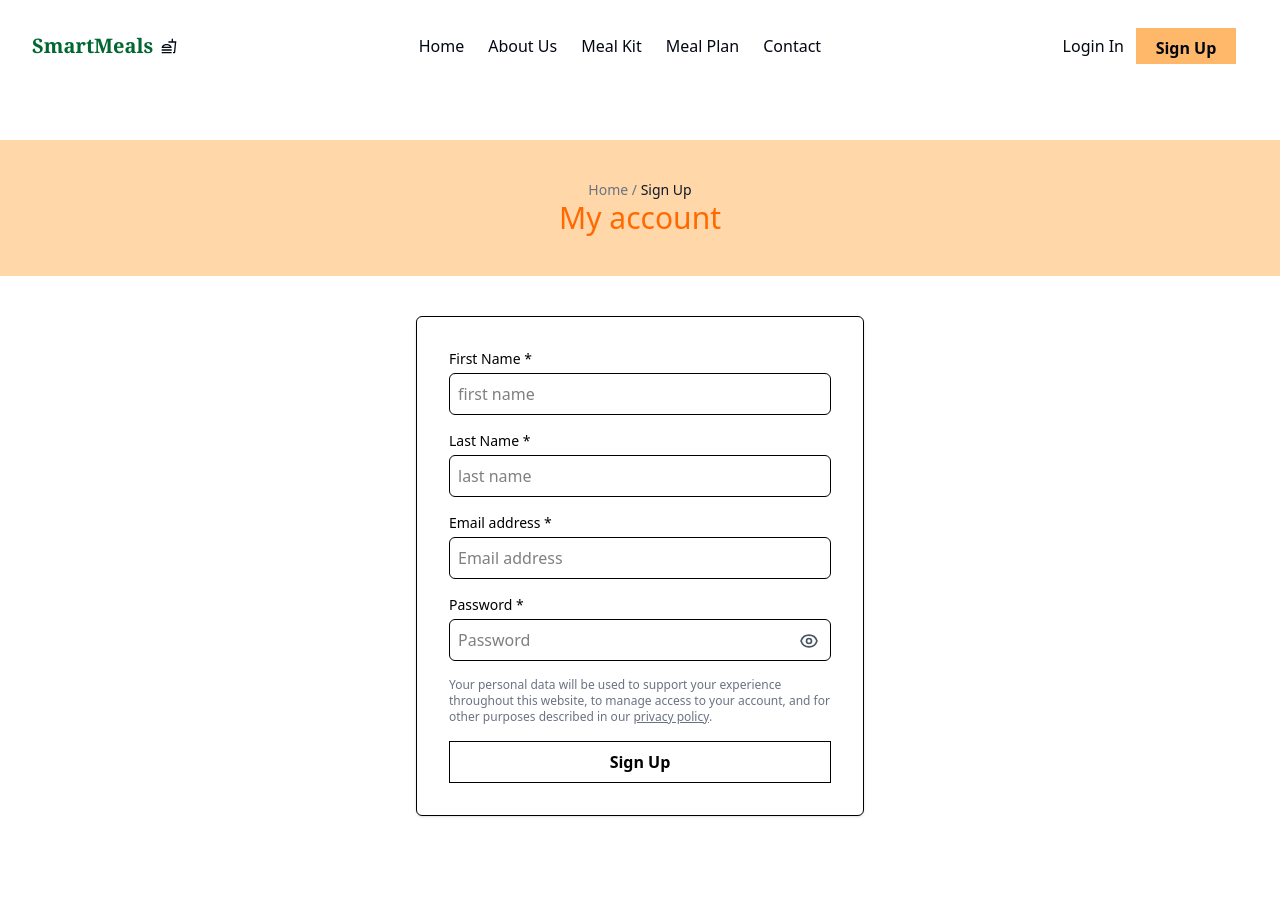
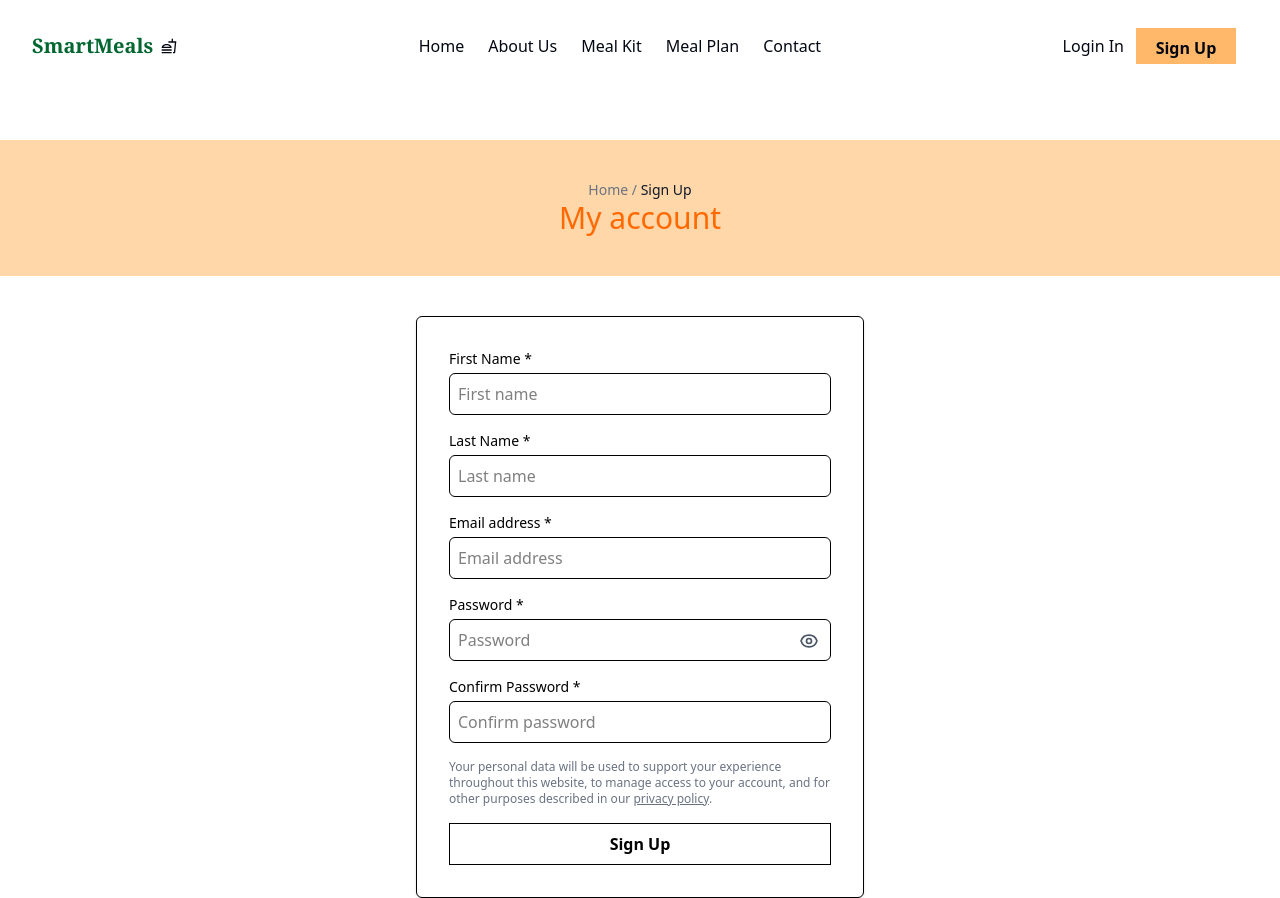
Before and after one commit to Smart-Mealz/Smart-Meals-Frontend, a React (Vite) app: page /sign-up in a window 1280 px wide. Built offline with nearby package versions, Linux system fonts and the light colour scheme.

Commit message:
finished verify page

```diff
--- a/package.json
+++ b/package.json
@@ -14,8 +14,10 @@
     "axios": "^1.9.0",
     "react": "^19.0.0",
     "react-dom": "^19.0.0",
+    "react-hot-toast": "^2.5.2",
     "react-icons": "^5.5.0",
     "react-router": "^7.5.1",
+    "react-router-dom": "^7.5.2",
     "tailwindcss": "^4.1.3"
   },
   "devDependencies": {
--- a/src/App.jsx
+++ b/src/App.jsx
@@ -8,11 +8,14 @@ import AllMeals from "./pages/AllMeals";
 import ContactUs from "./pages/ContactUs";
 import SignUp from "./pages/SignUp";
 import Login from "./pages/Login";
+import { Toaster } from "react-hot-toast";
+import VerifyEmail from "./pages/VerifyEmail";
 
 
 function App() {
   return (
     <>
+      <Toaster position="top-center" reverseOrder={false} />
       <BrowserRouter>
         <Routes>
           <Route path="/" element={<Home />} />
@@ -23,6 +26,7 @@ function App() {
           <Route path="/contact" element={<ContactUs />} />
           <Route path="/sign-up" element={<SignUp />} />
           <Route path="/login" element={<Login/>} />
+          <Route path="/verify-email" element={<VerifyEmail />} />
         </Routes>
       </BrowserRouter>
     </>
--- a/src/api/api.js
+++ b/src/api/api.js
@@ -3,7 +3,7 @@ import axios from 'axios'
 
 // Create an Axios instance
 const api = axios.create({
-  baseURL: 'https://smart-meals-backend.onrender.com/api/v1/', // TODO: Update this
+  baseURL: 'https://smart-meals-backend.onrender.com/api/v1', // TODO: Update this
   timeout: 10000, // 10 seconds timeout
   headers: {
     'Content-Type': 'application/json',
--- a/src/pages/Login.jsx
+++ b/src/pages/Login.jsx
@@ -1,33 +1,50 @@
 import React, { useState } from 'react'
-import { Link, useNavigate } from 'react-router'
+import { Link, useNavigate } from 'react-router-dom'
 import Header from '../components/Header'
 import api from '../api/api'
+import { toast } from 'react-hot-toast'
 
 const Login = () => {
   const navigate = useNavigate()
 
-  const [email, setEmail] = useState('')
-  const [password, setPassword] = useState('')
+  const [formData, setFormData] = useState({
+    email: '',
+    password: ''
+  })
+  const [loading, setLoading] = useState(false)
   const [error, setError] = useState('')
-  const [loading, setLoading] = useState(false)
 
-  // inside handleSubmit
+  const handleChange = (e) => {
+    const { name, value } = e.target
+    setFormData((prev) => ({ ...prev, [name]: value }))
+  }
+
   const handleSubmit = async (e) => {
     e.preventDefault()
     setError('')
     setLoading(true)
 
     try {
-      const response = await api.post('/auth/login', { email, password })
+      const response = await api.post('/users/login', formData)
 
-      // Save token
-      localStorage.setItem('token', response.data.token)
+      if (response.status === 200) {
+        const { accessToken, user, message } = response.data
 
-      // Redirect after login
-      navigate('/dashboard')
+        // Save token (optional: you could use sessionStorage instead if you want it temporary)
+        localStorage.setItem('token', accessToken)
+        localStorage.setItem('user', JSON.stringify(user))
+
+        toast.success(message || 'Login successful!')
+        setTimeout(() => {
+          navigate('/meals')
+        }, 1500)
+      } else {
+        toast.error('Login failed. Please try again.')
+      }
     } catch (err) {
       console.error(err)
-      setError(err.response?.data?.message || 'Invalid login credentials')
+      toast.error(err.response?.data?.message || 'Something went wrong.')
+      setError(err.response?.data?.message || 'Something went wrong.')
     } finally {
       setLoading(false)
     }
@@ -38,7 +55,7 @@ const Login = () => {
       <Header />
 
       <div className="min-h-screen bg-gray-50">
-        {/* Hero / Breadcrumb */}
+        {/* Hero */}
         <div className="bg-gray-100 py-8">
           <div className="max-w-3xl mx-auto px-4">
             <nav className="text-sm text-gray-600 mb-2">
@@ -49,17 +66,15 @@ const Login = () => {
           </div>
         </div>
 
-        {/* Login Card */}
+        {/* Login Form */}
         <div className="max-w-md mx-auto px-4 py-12">
           <div className="bg-white border border-gray-200 rounded-lg shadow p-8">
-            <h2 className="text-center text-xl font-semibold mb-6">Login</h2>
-
-            {/* Error message */}
             {error && (
               <div className="mb-4 text-sm text-red-600 bg-red-100 p-2 rounded">
                 {error}
               </div>
             )}
+            <h2 className="text-center text-xl font-semibold mb-6">Login</h2>
 
             <form className="space-y-5" onSubmit={handleSubmit}>
               {/* Email */}
@@ -69,9 +84,10 @@ const Login = () => {
                 </label>
                 <input
                   id="email"
+                  name="email"
                   type="email"
-                  value={email}
-                  onChange={(e) => setEmail(e.target.value)}
+                  value={formData.email}
+                  onChange={handleChange}
                   required
                   className="w-full px-3 py-2 border border-gray-300 rounded-md focus:outline-none focus:ring-2 focus:ring-blue-500"
                   placeholder="you@example.com"
@@ -85,9 +101,10 @@ const Login = () => {
                 </label>
                 <input
                   id="password"
+                  name="password"
                   type="password"
-                  value={password}
-                  onChange={(e) => setPassword(e.target.value)}
+                  value={formData.password}
+                  onChange={handleChange}
                   required
                   className="w-full px-3 py-2 border border-gray-300 rounded-md focus:outline-none focus:ring-2 focus:ring-blue-500"
                   placeholder="••••••••"
@@ -101,7 +118,7 @@ const Login = () => {
                 </Link>
               </div>
 
-              {/* Submit */}
+              {/* Submit Button */}
               <button
                 type="submit"
                 disabled={loading}
--- a/src/pages/SignUp.jsx
+++ b/src/pages/SignUp.jsx
@@ -1,76 +1,177 @@
-import React from 'react'
+import React, { useState } from 'react'
+import { useNavigate } from 'react-router'
 import Header from '../components/Header'
+import api from '../api/api'
+import { toast } from 'react-hot-toast'
 
 const SignUp = () => {
+  const navigate = useNavigate()
+
+  const [formData, setFormData] = useState({
+    firstname: '',
+    lastname: '',
+    email: '',
+    password: '',
+    confirmPassword: ''
+  })
+
+  const [showPassword, setShowPassword] = useState(false)
+  const [error, setError] = useState('')
+  const [loading, setLoading] = useState(false)
+
+  const handleChange = (e) => {
+    const { name, value } = e.target
+    setFormData((prev) => ({ ...prev, [name]: value }))
+  }
+
+  const handleSubmit = async (e) => {
+    e.preventDefault()
+    setError('')
+    setLoading(true)
+
+    try {
+      const response = await api.post('/users/register', formData)
+
+      if (response.status === 201) {
+        toast.success('Account created successfully!')
+        setTimeout(() => {
+          navigate('/login')
+        }, 1500)
+      } else {
+        toast.error('Registration failed. Please try again.')
+      }
+    } catch (err) {
+      console.error(err)
+      toast.error(err.response?.data?.message || 'Something went wrong. Please try again.')
+      setError(err.response?.data?.message || 'Something went wrong. Please try again.')
+    } finally {
+      setLoading(false)
+    }
+  }
+
   return (
     <>
       <Header />
       <div className="min-h-screen bg-white flex flex-col items-center pt-12">
-        <div className="w-full text-center bg-orange-200 py-10 ">
-          <p className="text-sm text-gray-500">Home / <span className="text-gray-900">Sign Up</span></p>
+        {/* Breadcrumb */}
+        <div className="w-full text-center bg-orange-200 py-10">
+          <p className="text-sm text-gray-500">
+            Home / <span className="text-gray-900">Sign Up</span>
+          </p>
           <h1 className="text-3xl text-orange-500 font-medium">My account</h1>
         </div>
 
+        {/* Form Card */}
         <div className="bg-white border rounded-md shadow-sm mt-10 w-full max-w-md p-8">
-          {/* Form Section */}
-          <form className="space-y-4">
+          {error && (
+            <div className="mb-4 text-sm text-red-600 bg-red-100 p-2 rounded">
+              {error}
+            </div>
+          )}
+          <form className="space-y-4" onSubmit={handleSubmit}>
+            {/* First Name */}
             <div>
               <label className="block text-sm font-medium mb-1">First Name *</label>
               <input
+                name="firstname"
                 type="text"
+                value={formData.firstname}
+                onChange={handleChange}
+                required
                 className="w-full border rounded-md p-2"
-                placeholder="first name"
+                placeholder="First name"
               />
             </div>
 
+            {/* Last Name */}
             <div>
               <label className="block text-sm font-medium mb-1">Last Name *</label>
               <input
+                name="lastname"
                 type="text"
+                value={formData.lastname}
+                onChange={handleChange}
+                required
                 className="w-full border rounded-md p-2"
-                placeholder="last name"
+                placeholder="Last name"
               />
             </div>
 
-
+            {/* Email */}
             <div>
               <label className="block text-sm font-medium mb-1">Email address *</label>
               <input
+                name="email"
                 type="email"
+                value={formData.email}
+                onChange={handleChange}
+                required
                 className="w-full border rounded-md p-2"
                 placeholder="Email address"
               />
             </div>
 
+            {/* Password */}
             <div className="relative">
               <label className="block text-sm font-medium mb-1">Password *</label>
               <input
-                type='password'
+                name="password"
+                type={showPassword ? 'text' : 'password'}
+                value={formData.password}
+                onChange={handleChange}
+                required
                 className="w-full border rounded-md p-2 pr-10"
                 placeholder="Password"
               />
               <span
-
                 className="absolute right-3 top-9 cursor-pointer"
+                onClick={() => setShowPassword((prev) => !prev)}
               >
-                {/* Eye icon */}
+                {/* Eye icon toggle */}
+                {showPassword ? (
+                  <svg xmlns="http://www.w3.org/2000/svg" fill="none" viewBox="0 0 24 24" stroke="currentColor" className="w-5 h-5 text-gray-600">
+                    <path strokeLinecap="round" strokeLinejoin="round" strokeWidth={2}
+                      d="M13.875 18.825A10.05 10.05 0 0112 19c-4.477 0-8.268-2.943-9.542-7a9.953 9.953 0 011.357-2.572M9.88 9.88a3 3 0 104.24 4.24M3 3l18 18" />
+                  </svg>
+                ) : (
                   <svg xmlns="http://www.w3.org/2000/svg" fill="none" viewBox="0 0 24 24" stroke="currentColor" className="w-5 h-5 text-gray-600">
                     <path strokeLinecap="round" strokeLinejoin="round" strokeWidth={2}
                       d="M15 12a3 3 0 11-6 0 3 3 0 016 0z" />
                     <path strokeLinecap="round" strokeLinejoin="round" strokeWidth={2}
                       d="M2.458 12C3.732 7.943 7.523 5 12 5c4.478 0 8.268 2.943 9.542 7-1.274 4.057-5.064 7-9.542 7-4.477 0-8.268-2.943-9.542-7z" />
                   </svg>
+                )}
               </span>
             </div>
 
+            {/* Confirm Password */}
+            <div className="relative">
+              <label className="block text-sm font-medium mb-1">Confirm Password *</label>
+              <input
+                name="confirmPassword"
+                type={showPassword ? 'text' : 'password'}
+                value={formData.confirmPassword}
+                onChange={handleChange}
+                required
+                className="w-full border rounded-md p-2 pr-10"
+                placeholder="Confirm password"
+              />
+            </div>
+
+            {/* Privacy Note */}
             <p className="text-xs text-gray-500">
               Your personal data will be used to support your experience throughout this website,
               to manage access to your account, and for other purposes described in our{' '}
               <a href="#" className="underline">privacy policy</a>.
             </p>
 
-            <button type="submit" className="w-full border border-black py-2 text-black font-semibold">
-              Sign Up
+            {/* Submit Button */}
+            <button
+              type="submit"
+              disabled={loading}
+              className="w-full border border-black py-2 text-black font-semibold disabled:opacity-50"
+            >
+              {loading ? 'Signing up...' : 'Sign Up'}
             </button>
           </form>
         </div>
--- /dev/null
+++ b/src/pages/VerifyEmail.jsx
@@ -0,0 +1,73 @@
+import React, { useEffect, useState } from 'react'
+import { useLocation, useNavigate } from 'react-router-dom'
+import api from '../api/api'
+import { toast } from 'react-hot-toast'
+
+const VerifyEmail = () => {
+  const [loading, setLoading] = useState(true)
+  const [error, setError] = useState('')
+  const navigate = useNavigate()
+  const location = useLocation()
+
+  // Extract the token from the URL query string
+  const getQueryParams = () => {
+    const params = new URLSearchParams(location.search)
+    return params.get('token')
+  }
+
+  useEffect(() => {
+    const token = getQueryParams()
+    if (token) {
+      verifyEmail(token)
+    } else {
+      setError('No verification token found in the URL.')
+      setLoading(false)
+    }
+  }, [location])
+
+  // Send the token to the backend API for verification
+  const verifyEmail = async (token) => {
+    try {
+      const response = await api.get(`/users/verify-email?token=${token}`)
+
+      if (response.status === 200) {
+        toast.success('Email verified successfully! You can now log in.')
+        setTimeout(() => {
+          navigate('/login')  // Redirect to login after success
+        }, 1500)
+      } else {
+        setError('Verification failed. Please try again.')
+      }
+    } catch (err) {
+      console.error(err)
+      setError('An error occurred while verifying your email. Please try again.')
+    } finally {
+      setLoading(false)
+    }
+  }
+
+  return (
+    <div className="min-h-screen bg-gray-50 flex items-center justify-center py-10">
+      <div className="max-w-md w-full bg-white border border-gray-200 rounded-lg shadow-lg p-8">
+        <h2 className="text-2xl font-semibold text-center mb-6">Verify Your Email</h2>
+
+        {loading && <p className="text-center text-blue-600">Verifying...</p>}
+
+        {error && (
+          <div className="mb-4 text-center text-red-600 bg-red-100 p-3 rounded">
+            {error}
+          </div>
+        )}
+
+        {!loading && !error && (
+          <div className="text-center">
+            <p>Your email has been successfully verified!</p>
+            <p>You will be redirected to the login page shortly.</p>
+          </div>
+        )}
+      </div>
+    </div>
+  )
+}
+
+export default VerifyEmail
```
Also changed, not shown: 1 other file (tests, documents, lock files or other folders). Lines whose indentation alone changed are shown as unchanged.
